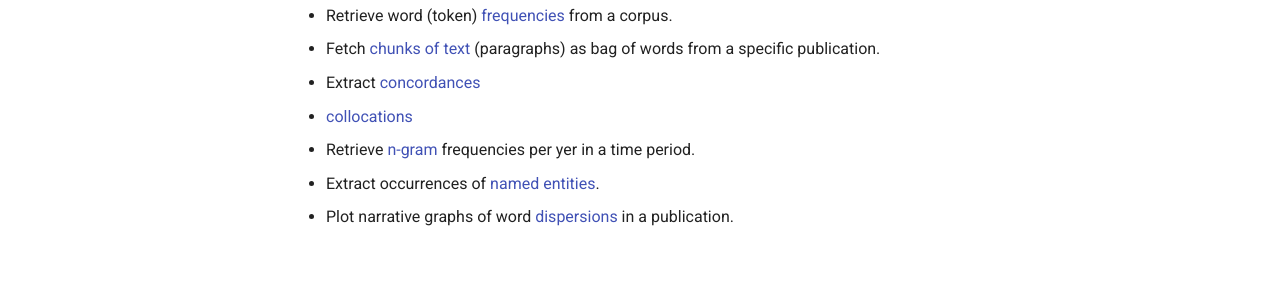
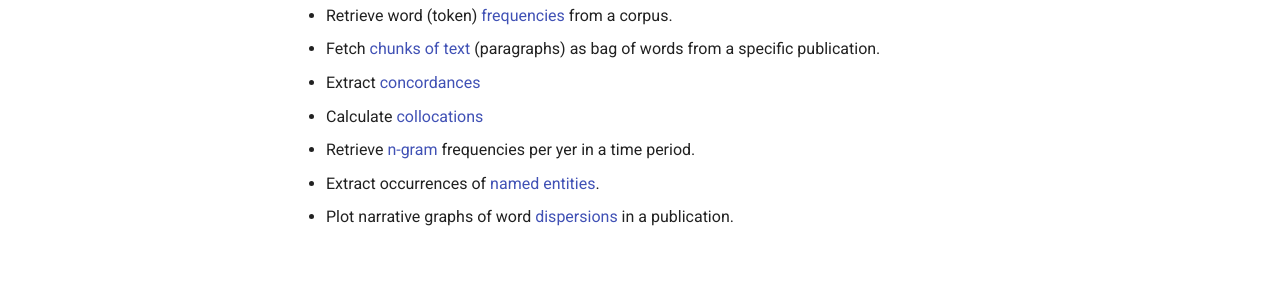
Before and after one commit to NationalLibraryOfNorway/DHLAB, an MkDocs documentation site: the page built from docs/source/docs_functionality.md, in a window 1280 px wide. Shown: the part 303-603 px from the top of the page. Built offline with MkDocs 1.6.1 and Material for MkDocs 9.7.7, drawn with Linux system fonts in a browser that asks for light colours; comment, search, counter and statistics services are not loaded.

Commit message:
docs: add extra word

```diff
--- a/docs/source/docs_functionality.md
+++ b/docs/source/docs_functionality.md
@@ -7,7 +7,7 @@ Here are some of the text mining and automatic analyses you can do with `dhlab`:
 - Retrieve word (token) [frequencies](#example_count) from a corpus.
 - Fetch [chunks of text](#example_chunks) (paragraphs) as bag of words from a specific publication.
 - Extract [concordances](#example_concordance)
-- [collocations](#example_collocations)
+- Calculate [collocations](#example_collocations)
 - Retrieve [n-gram](#example_ngram) frequencies per yer in a time period.
 - Extract occurrences of [named entities](#example_ner).
 - Plot narrative graphs of word [dispersions](#example_dispersion) in a publication.
```
